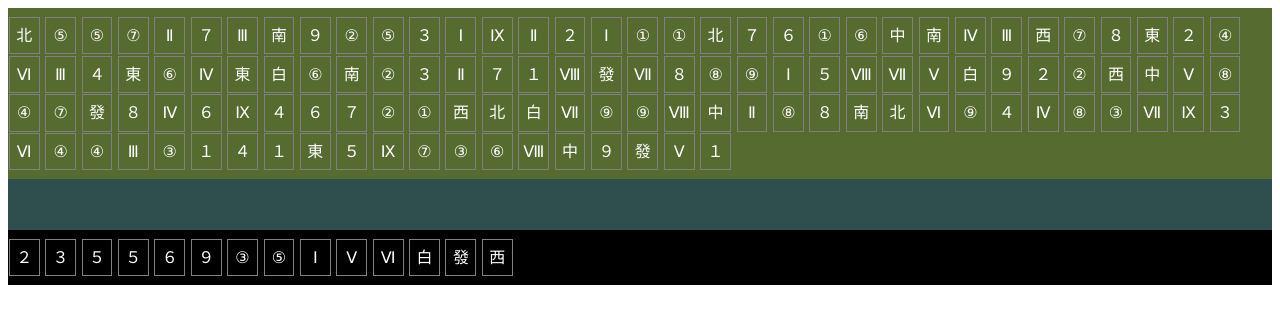
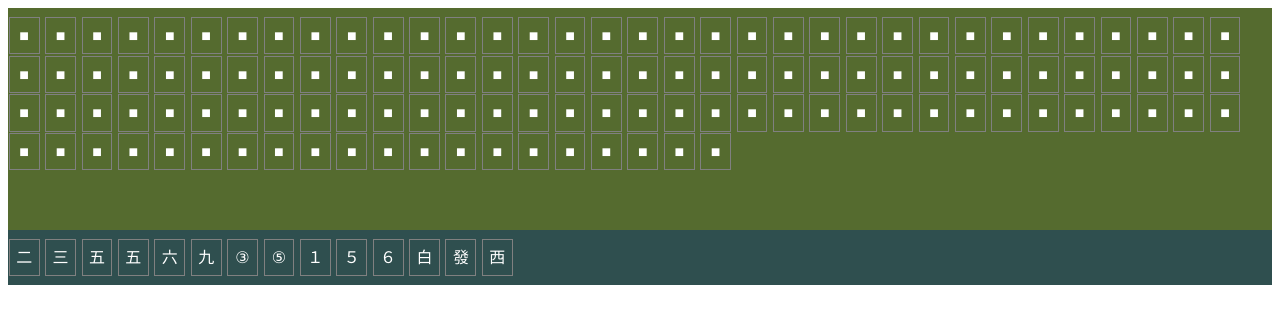
Before and after one commit to naohgi/mahjong2, a plain HTML site: page index.html in a window 1280 px wide. Drawn offline with Linux system fonts and the light colour scheme.

Commit message:
作成中

```diff
--- a/index.html
+++ b/index.html
@@ -10,16 +10,21 @@
 
     <div id="ba">
         <div id="yama">
-            <a class="hai" href="#" data-haiId="{haiId}">{display}</a>
+            <span class="hai" href="#" data-haiId="{haiId}">{display}</span>
         </div>
+        <!--TODO 山は残数のみの表示-->
+        <!--TODO ドラ表示-->
 
         <div id="kawa">
-            <a class="hai" href="#" data-haiId="{haiId}">{display}</a>
+            <span class="hai" href="#" data-haiId="{haiId}">{display}</span>
         </div>
+        <!--todo ツモ切りの場合、ハイの色変える-->
+        <!--todo 対戦相手の河-->
 
         <div id="te">
             <a class="hai" href="#" data-haiId="{haiId}" onclick="teOnClick(this)">{display}</a>
         </div>
+        <!--todo 対戦相手の手-->
     </div>
 
 </body>
--- a/script.js
+++ b/script.js
@@ -49,31 +49,31 @@ let kawaHaiViewTemplete;
 function getHaiDisplay(kindOfHaiId) {
     switch (kindOfHaiId) {
         case manzuIds[0]:
-            return "１";
+            return "一";
             break;
         case manzuIds[1]:
-            return "２";
+            return "二";
             break;
         case manzuIds[2]:
-            return "３";
+            return "三";
             break;
         case manzuIds[3]:
-            return "４";
+            return "四";
             break;
         case manzuIds[4]:
-            return "５";
+            return "五";
             break;
         case manzuIds[5]:
-            return "６";
+            return "六";
             break;
         case manzuIds[6]:
-            return "７";
+            return "七";
             break;
         case manzuIds[7]:
-            return "８";
+            return "八";
             break;
         case manzuIds[8]:
-            return "９";
+            return "九";
             break;
         case pinzuIds[0]:
             return "①";
@@ -103,31 +103,31 @@ function getHaiDisplay(kindOfHaiId) {
             return "⑨";
             break;
         case souzuIds[0]:
-            return "Ⅰ";
+            return "１";
             break;
         case souzuIds[1]:
-            return "Ⅱ";
+            return "２";
             break;
         case souzuIds[2]:
-            return "Ⅲ";
+            return "３";
             break;
         case souzuIds[3]:
-            return "Ⅳ";
+            return "４";
             break;
         case souzuIds[4]:
-            return "Ⅴ";
+            return "５";
             break;
         case souzuIds[5]:
-            return "Ⅵ";
+            return "６";
             break;
         case souzuIds[6]:
-            return "Ⅶ";
+            return "７";
             break;
         case souzuIds[7]:
-            return "Ⅷ";
+            return "８";
             break;
         case souzuIds[8]:
-            return "Ⅸ";
+            return "９";
             break;
         case hakuId:
             return "白";
@@ -174,7 +174,12 @@ function updateViewOfHai(hais, place, viewTemplete) {
     hais.forEach(
         function (hai) {
             place.innerHTML += viewTemplete
-                .replace('{display}', getHaiDisplay(hai.kindOfHaiId))
+                .replace(
+                    '{display}',
+                    place == yama
+                    ? "■"
+                    : getHaiDisplay(hai.kindOfHaiId)
+                )
                 .replace('{haiId}', hai.id);
         }
     )
@@ -188,8 +193,6 @@ function sortTeHai(teHai) {
       }
     );
 }
-
-
 
 // 初期表示時
 window.addEventListener('DOMContentLoaded', function () {
@@ -248,14 +251,16 @@ window.addEventListener('DOMContentLoaded', function () {
         }
 
         sortTeHai(teHai);
+
+        // 手牌と山ハイと河ハイの表示更新
+        {
+            updateViewOfHai(teHai, te, teHaiViewTemplete);
+            updateViewOfHai(yamaHai, yama, yamaHaiViewTemplete);
+            updateViewOfHai(kawaHai, kawa, kawaHaiViewTemplete);
+        }
     }
 
-    // 手牌と山ハイと河ハイの表示更新
-    {
-        updateViewOfHai(teHai, te, teHaiViewTemplete);
-        updateViewOfHai(yamaHai, yama, yamaHaiViewTemplete);
-        updateViewOfHai(kawaHai, kawa, kawaHaiViewTemplete);
-    }
+    //todo 上がり判定
 
 
 });
@@ -281,9 +286,28 @@ function teOnClick(selected){
         }
     );
 
+    // 手牌のソート
+    sortTeHai(teHai);
+
     // 手牌と河の表示更新
     {
         updateViewOfHai(teHai, te, teHaiViewTemplete);
         updateViewOfHai(kawaHai, kawa, kawaHaiViewTemplete);
     }
+
+    //山から1ハイ取る
+    {
+        teHai.push(yamaHai.shift());
+
+        // 手牌と山ハイと河ハイの表示更新
+        {
+            updateViewOfHai(teHai, te, teHaiViewTemplete);
+            updateViewOfHai(yamaHai, yama, yamaHaiViewTemplete);
+            updateViewOfHai(kawaHai, kawa, kawaHaiViewTemplete);
+        }
+    }
+
+
+    //todo 上がり判定
+
 }
--- a/style.css
+++ b/style.css
@@ -4,13 +4,13 @@
 }
 
 #kawa{
-    background-color: darkslategray;
+    background-color: darkolivegreen;
     min-height: 2.2em;
     padding:0.5em 0em;
 }
 
 #te{
-    background-color: black;
+    background-color: darkslategrey;
     padding:0.5em 0em;
 
 
@@ -30,7 +30,7 @@
     text-align: center;
 }
 
-.hai:hover{
+#te .hai:hover{
     background-color: white;
     color: black;
 }
```
